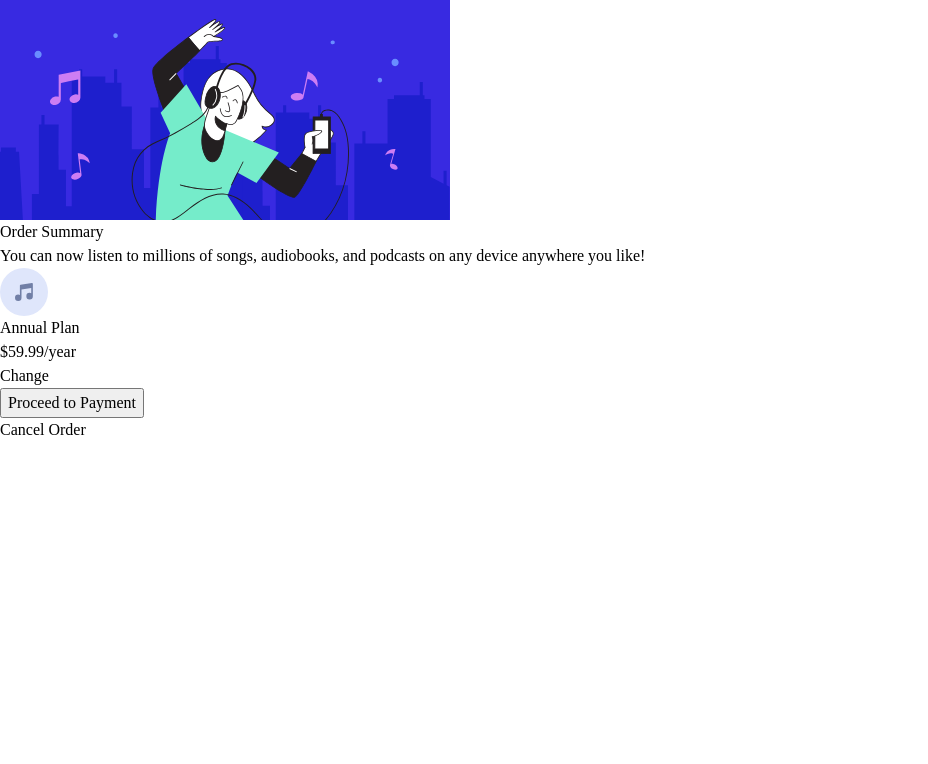
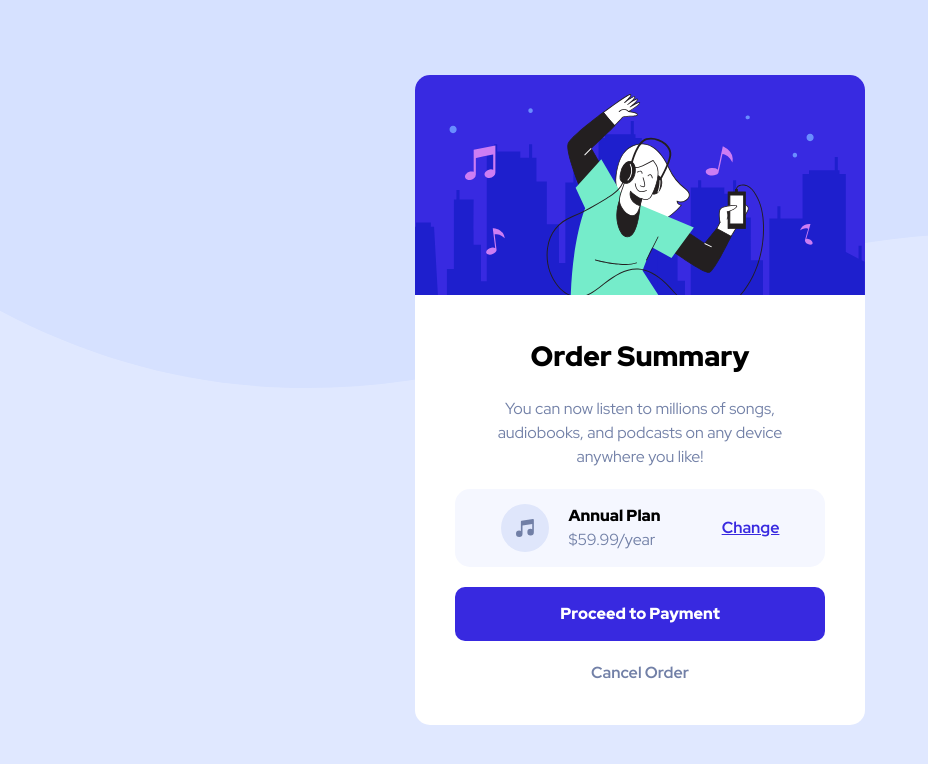
Before and after one commit to FHernandez08/order-summary-component-main, a plain HTML site: page order-summary-component-main/index.html in a window 1280 px wide. Shown: the whole page, without its empty margins (0-928 px from the left). Drawn offline with Linux system fonts and the light colour scheme.

Commit message:
second to last commit

```diff
--- a/order-summary-component-main/index.html
+++ b/order-summary-component-main/index.html
@@ -15,22 +15,24 @@
 </head>
 <body>
   <div class="container">
-    <img src="images/illustration-hero.svg" alt="main image on the screen">
+    <img class="main-image" src="images/illustration-hero.svg" alt="main image on the screen">
     <div class="text">
-      <p>Order Summary</p>
-      <p>
+      <p id="main-heading">Order Summary</p>
+      <p id="paragraph">
         You can now listen to millions of songs, audiobooks, and podcasts on any device anywhere you like!
       </p>
       <div class="plan-section">
-        <img src="images/icon-music.svg" alt="music icon for the plan section">
-        <div class="flex-column">
-          <p>Annual Plan</p>
-          <p>&dollar;59.99/year</p>
+        <div class="left-side">
+          <img src="images/icon-music.svg" alt="music icon for the plan section">
+          <div class="flex-column">
+            <p id="bolded">Annual Plan</p>
+            <p id="lower-line">&dollar;59.99/year</p>
+          </div>
         </div>
-        <p>Change</p>
+        <p id="underline">Change</p>
       </div>
       <button class="payment">Proceed to Payment</button>
-      <p>Cancel Order</p>
+      <p id="cancel">Cancel Order</p>
     </div>
   </div>
 </body>
--- /dev/null
+++ b/order-summary-component-main/style.css
@@ -0,0 +1,197 @@
+/*
+  1. Use a more-intuitive box-sizing model.
+*/
+*, *::before, *::after {
+  box-sizing: border-box;
+}
+/*
+  2. Remove default margin
+*/
+* {
+  margin: 0;
+}
+/*
+  Typographic tweaks!
+  3. Add accessible line-height
+  4. Improve text rendering
+*/
+body {
+  line-height: 1.5;
+  -webkit-font-smoothing: antialiased;
+}
+/*
+  5. Improve media defaults
+*/
+img, picture, video, canvas, svg {
+  display: block;
+  max-width: 100%;
+}
+/*
+  6. Remove built-in form typography styles
+*/
+input, button, textarea, select {
+  font: inherit;
+}
+/*
+  7. Avoid text overflows
+*/
+p, h1, h2, h3, h4, h5, h6 {
+  overflow-wrap: break-word;
+}
+/*
+  8. Create a root stacking context
+*/
+#root, #__next {
+  isolation: isolate;
+}
+
+:root {
+    --primary-pale-blue: hsl(225, 100%, 94%);
+    --primary-bright-blue: hsl(245, 75%, 52%);
+
+    --neutral-verypale-blue: hsl(225, 100%, 98%);
+    --neutral-desaturated-blue: hsl(224, 23%, 55%);
+    --neutral-dark-blue: hsl(223, 47%, 23%);
+
+    --fs-main: 16px;
+
+    --ff-main: "Red Hat Display", sans-serif;
+
+    --fw-medium: 500;
+    --fw-bold: 700;
+    --fw-black: 900;
+}
+
+/* desktop design */
+body {
+  font-family: var(--ff-main);
+  font-size: var(--fs-main);
+  background-image: url(images/pattern-background-desktop.svg);
+  background-repeat: no-repeat;
+  background-size: 100%;
+  width: 1440px;
+  background-color: var(--primary-pale-blue);
+}
+
+.container {
+  position: absolute;
+  top: 50%;
+  left: 50%;
+  transform: translate(-50%, -50%);
+
+  background-color: white;
+  width: 450px;
+  height: 650px;
+  border-radius: 15px;
+  overflow: hidden;
+}
+
+.text {
+  display: flex;
+  flex-direction: column;
+  justify-content: center;
+  align-items: center;
+
+  padding: 40px;
+  gap: 20px;
+}
+
+#main-heading {
+  font-size: 1.75rem;
+  font-weight: var(--fw-black);
+}
+
+#paragraph {
+  text-align: center;
+  padding-left: 10px;
+  padding-right: 10px;
+
+  color: var(--neutral-desaturated-blue);
+}
+
+.plan-section {
+  display: flex;
+  width: 100%;
+  justify-content: space-around;
+  align-items: center;
+  background-color: var(--neutral-verypale-blue);
+
+  border-radius: 15px;
+  padding: 15px;
+}
+
+.left-side {
+  display: flex;
+  gap: 20px;
+}
+
+.flex-column #bolded {
+  font-weight: var(--fw-black);
+}
+
+.flex-column #lower-line {
+  color: var(--neutral-desaturated-blue);
+}
+
+.plan-section #underline {
+  color: var(--primary-bright-blue);
+  font-weight: var(--fw-bold);
+  text-decoration: underline;
+}
+
+button {
+  width: 100%;
+  padding: 15px;
+  background-color: var(--primary-bright-blue);
+  color: white;
+  border: none;
+  border-radius: 10px;
+  font-weight: var(--fw-black);
+}
+
+#cancel {
+  font-weight: var(--fw-bold);
+  color: var(--neutral-desaturated-blue);
+}
+
+/* active states */
+#underline:hover {
+  cursor: pointer;
+}
+
+button:hover {
+  cursor: pointer;
+}
+
+#cancel:hover {
+  cursor: pointer;
+}
+
+#underline:active {
+  text-decoration: none;
+  opacity: 70%;
+}
+
+button:active {
+  opacity: 70%;
+}
+
+#cancel:active {
+  color: var(--neutral-dark-blue);
+}
+
+/* mobile design */
+@media screen and (max-width: 375px) {
+  body {
+    width: 100%;
+    height: auto;
+  }
+
+  .container {
+    width: 350px;
+  }
+
+  .text {
+    gap: 30px;
+  }
+}
--- a/style.css
+++ /dev/null
@@ -1,63 +0,0 @@
-/*
-  1. Use a more-intuitive box-sizing model.
-*/
-*, *::before, *::after {
-  box-sizing: border-box;
-}
-/*
-  2. Remove default margin
-*/
-* {
-  margin: 0;
-}
-/*
-  Typographic tweaks!
-  3. Add accessible line-height
-  4. Improve text rendering
-*/
-body {
-  line-height: 1.5;
-  -webkit-font-smoothing: antialiased;
-}
-/*
-  5. Improve media defaults
-*/
-img, picture, video, canvas, svg {
-  display: block;
-  max-width: 100%;
-}
-/*
-  6. Remove built-in form typography styles
-*/
-input, button, textarea, select {
-  font: inherit;
-}
-/*
-  7. Avoid text overflows
-*/
-p, h1, h2, h3, h4, h5, h6 {
-  overflow-wrap: break-word;
-}
-/*
-  8. Create a root stacking context
-*/
-#root, #__next {
-  isolation: isolate;
-}
-
-:root {
-    --primary-pale-blue: hsl(225, 100%, 94%);
-    --primary-bright-blue: hsl(245, 75%, 52%);
-
-    --neutral-verypale-blue: hsl(225, 100%, 98%);
-    --neutral-desaturated-blue: hsl(224, 23%, 55%);
-    --neutral-dark-blue: hsl(223, 47%, 23%);
-
-    --fs-main: 16px;
-
-    --ff-main: "Red Hat Display", sans-serif;
-
-    --fw-medium: 500;
-    --fw-bold: 700;
-    --fw-black: 900;
-}
```
Also changed, not shown: order-summary-component-main/screenshots/desktop-design.png (added), order-summary-component-main/screenshots/mobile-design.png (added), 1 other file.
